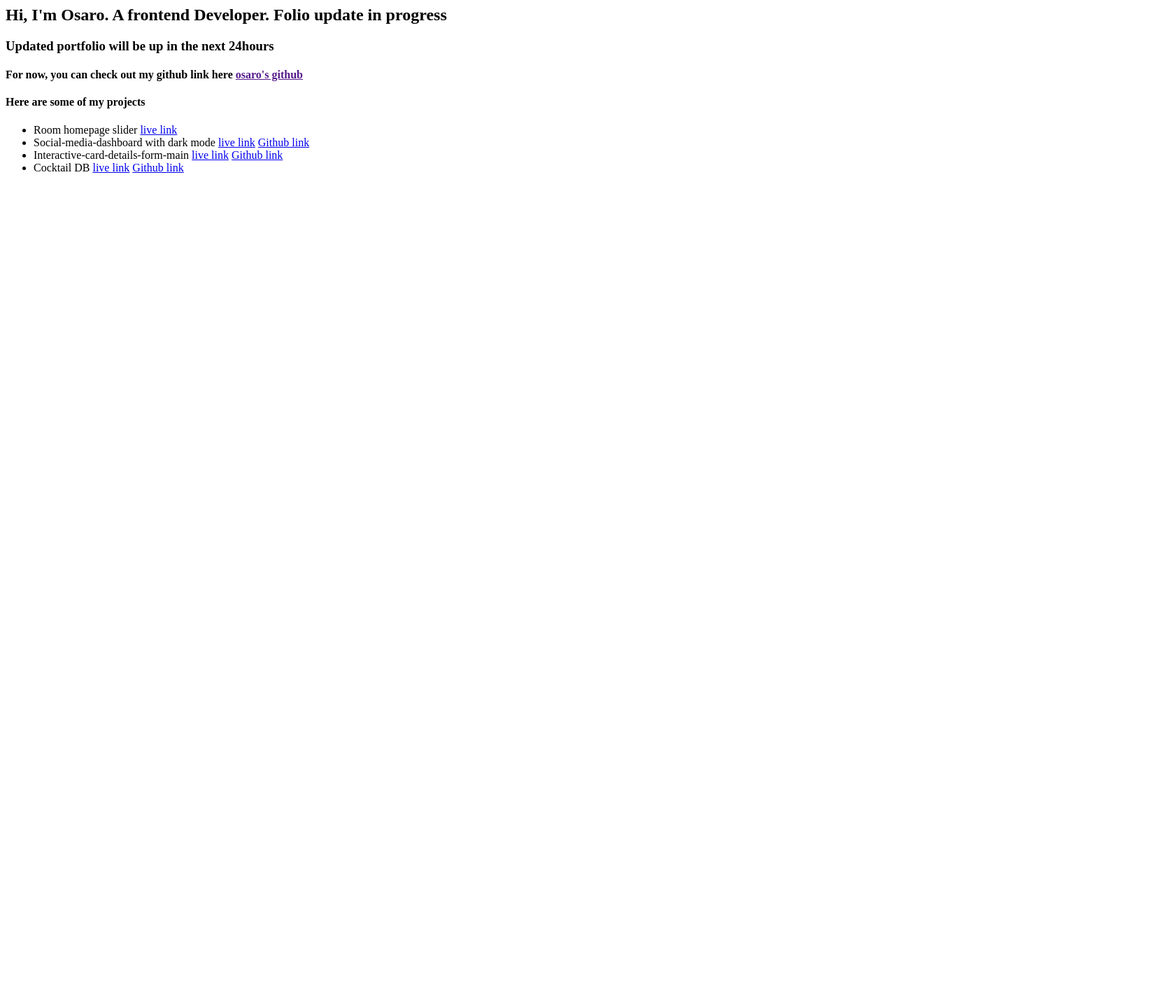
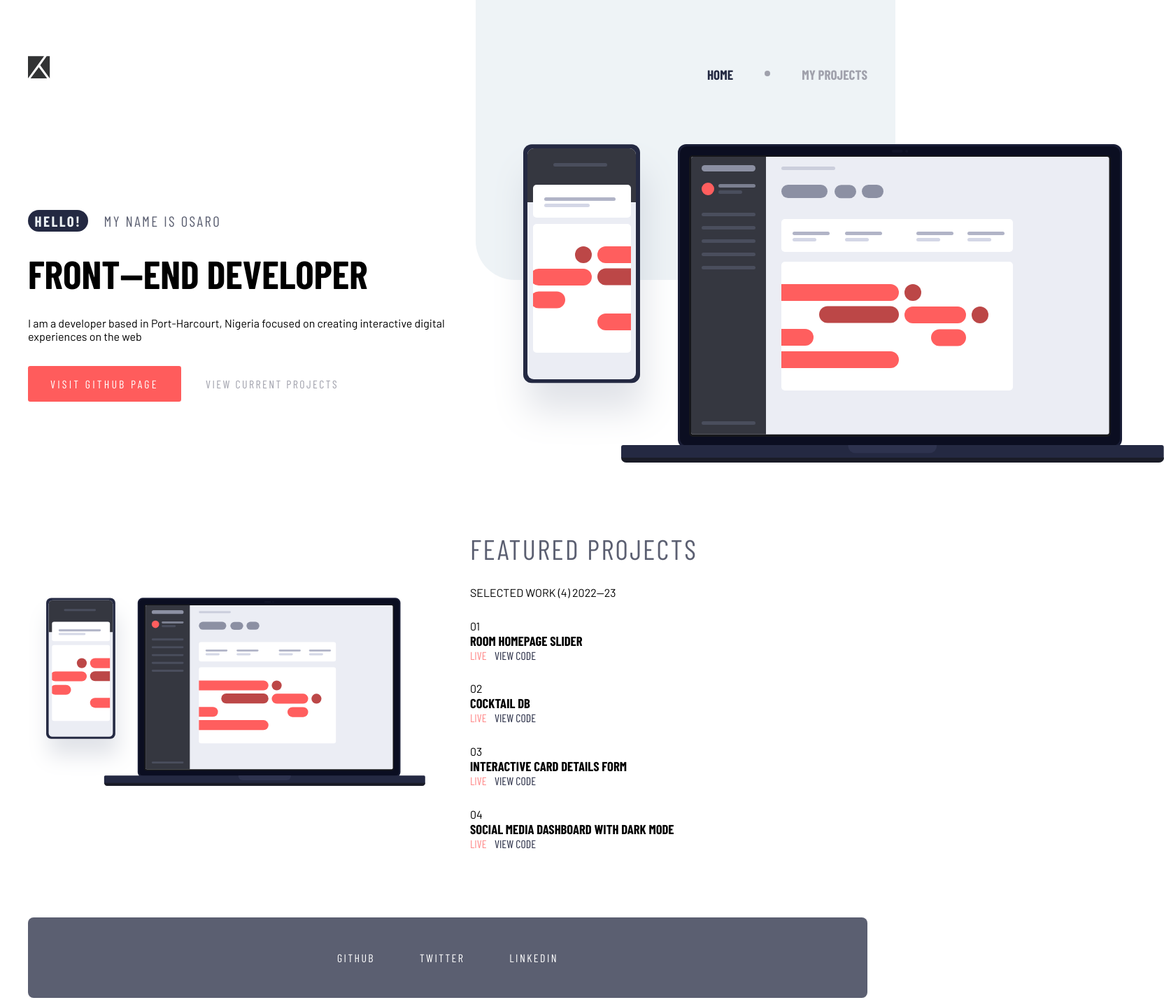
Before and after one commit to Master-Osaro/osaros-portfolio, a plain HTML site: page index.html in a window 1280 px wide. Shown: the whole page at 70% size, 1664 px wide, since content can reach past the window. Before the commit the page ends 800 px from the top, so only its background shows below. Drawn offline with nearby package versions, Linux system fonts and the light colour scheme.

Commit message:
Add files via upload

```diff
--- /dev/null
+++ b/css/style.css
@@ -0,0 +1,308 @@
+*{
+    margin: 0;
+    padding: 0;
+    box-sizing: border-box;
+}
+:root{
+    /* ## Colors */
+
+    /* ### Primary */
+
+    --red: hsl(0, 100%, 68%);
+    --lighter-red: hsl(0, 100%, 77%);
+
+    /* ### Neutral */
+
+    --very-dark-Blue: hsl(230, 29%, 20%);
+    --dark-grayish-Blue: hsl(230, 11%, 40%);
+    --grayish-Blue: hsl(235, 7%, 65%);
+    --light-grayish-Blue: hsl(207, 33%, 95%);
+    --white: hsl(0, 0%, 100%);
+
+    /* ## Typography */
+
+    /* ### Body Copy */
+
+    --font-size: 18px;
+    --font-barlow:  'Barlow', sans-serif;
+    --font-barlow-semi-condensed:  'Barlow Condensed', sans-serif;
+}
+
+html{
+    scroll-behavior: smooth;
+}
+
+body{
+    font-family: var(--font-barlow);
+    display: flex;
+    flex-direction: column;
+    align-items: center;
+    position: relative;
+    padding: 1rem;
+    overflow-x: hidden;
+}
+
+body::after{
+    content: " ";
+    display:  block;
+    position: absolute;
+    height: 400px;
+    width: 600px;
+    background: var(--light-grayish-Blue);
+    top: 0;
+    right: 0;
+    z-index: -1;
+    border-radius: 0 0 0 3.5rem;
+}
+
+nav, h1, h2, h3, h4, h5, h6, input,a{
+    font-family: var(--font-barlow-semi-condensed);
+    text-transform: uppercase;
+    text-decoration: none;
+}
+
+nav, .nav-list, main, .container{
+    display: flex;
+    flex-direction: row;
+}
+nav{
+    justify-content: space-between;
+    max-width: 1200px;
+    width: 100%;
+    padding: 4rem 0;
+    position: relative;
+}
+
+
+.nav-list{
+    align-items: center;
+    list-style: none;
+    gap: 1.5rem;
+    text-transform: uppercase;
+}
+
+
+.nav__ham-menu{
+    display: none;
+}
+
+.nav-list li a{
+    font-weight: 700;
+    font-size: 1.2rem;
+    color: var(--very-dark-Blue);
+}
+
+.divider__mobile{
+    display: none;
+}
+
+.login-link{
+    color: var(--grayish-Blue) !important;
+}
+
+.live-link{
+    color: var(--lighter-red);
+}
+.code-link{
+    margin-left: 0.5rem;
+    color: var(--very-dark-Blue);
+}
+
+.logo{
+    max-width: 32px;
+    max-height: 32px;
+}
+#menu__checkbox{
+        display: none;
+    }
+main{
+    flex-direction: column;
+}
+main, .container{
+    align-items: center;
+    justify-content: center;
+    max-width: 1200px;
+    width: 100%;
+}
+.container:not(:first-child){
+    padding: 6rem 0;
+}
+
+
+.content__wrapper{
+    flex: 1;
+    display: flex;
+    flex-direction: column;
+    gap: 1.8rem;
+    width: 100%;
+}
+
+.content__wrapper h1{
+    font-size: 3.5rem;
+}
+.content__wrapper--featured h2{
+    font-size: 2.5rem !important;
+    font-weight: 700;
+}
+.content__wrapper h2{
+    color: var(--dark-grayish-Blue);
+    font-weight: 400;
+    letter-spacing: 0.15rem;
+    font-size: 1.3rem;
+}
+.content__wrapper span{
+    color: var(--light-grayish-Blue);
+    background: var(--very-dark-Blue);padding: 0.2rem 0.6rem;
+    border-radius: 1rem;
+    margin-right: 1rem;
+    font-weight: 700;
+    letter-spacing: unset;
+}
+
+.content__wrapper-btn {
+    padding: 1rem 2rem;
+    background: none;
+    border: none;
+    cursor: pointer;
+    color: var(--grayish-Blue);
+}
+.content__wrapper-btn--primary {
+    background: var(--red);
+    color: var(--white);
+    border: none;
+    border-radius: 0.2rem;
+    letter-spacing: 0.2rem;
+}
+.content__wrapper-btn--primary:hover {
+    background: var(--lighter-red);
+}
+.content__wrapper-btn--secondary{
+letter-spacing: 0.15rem;
+}
+
+.content__wrapper-btns--main{
+    margin-top: 1.25rem;
+}
+
+.illustration__wrapper{
+    flex: 1;
+    width: 50%;
+}
+.illustration__wrapper img {
+    height: 100%;
+    margin-left: 4rem;
+}
+
+.illustration__wrapper--left{
+    margin-left: 0;
+    margin-right: 4rem;
+    width: 100%;
+}
+.illustration__wrapper--left img{
+    margin-left: 0;
+    margin-right: 4rem;
+    width: 100%;
+}
+
+@media only screen and (max-width: 576px) {
+    body{
+        display: block;
+    }
+
+    body::after{
+        height: 300px;
+        width: 225px;
+        border-radius: 0 0 0 3.5rem;
+    }
+    main, .container{
+        flex-direction: column-reverse;
+        gap: 3rem;
+    }
+
+
+    .nav__ham-menu{
+        display: block;
+        height: 24px;
+        width: 24px;
+        background: url(../images/icon-hamburger.svg) no-repeat;
+
+    }
+
+    .nav-list__wrapper{
+        width: 100%;
+        position: absolute;
+        top: 8.5rem;
+        background: var(--white);
+        padding: 1.8rem;
+        box-shadow: 2px 6px 15px 2px rgba(0, 0, 0, 0.3);
+        border-radius: 0.2rem;
+        display: none;
+    }
+
+    .divider__desktop{
+        display: none;
+    }
+    .divider__mobile{
+        display: block;
+        border-top: 0;
+        border-left: 0;
+        border-right: 0;
+        border-bottom: 1px solid var(--grayish-Blue);
+    }
+
+    /**CSS Mobile menu - has to be a sibling **/
+
+    #menu__checkbox:checked ~ .nav-list__wrapper{
+        display:block;
+    }
+
+    #menu__checkbox:checked ~ label .nav__ham-menu{
+        background: url(../images/icon-close.svg) no-repeat;
+    }
+
+
+    .nav-list{
+        flex-direction: column;
+    }
+
+    .nav-list li{
+        width: 100%;
+        text-align: center;
+    }
+
+    .illustration__wrapper{
+        flex: 1;
+        width: 100%;
+    }
+
+    .illustration__wrapper img{
+       object-fit: cover;
+       width: 100%;
+
+    }
+
+    .illustration__wrapper--left{
+        width: 100%;
+    }
+
+
+
+
+
+    .content__wrapper{
+        width: 100%;
+
+    }
+
+
+}
+
+
+.footer{
+    background-color: var(--dark-grayish-Blue);
+    padding: 2rem !important;
+    border-radius: 0.5rem;
+}
+.footer .content__wrapper-btn--secondary{
+    color: var(--white);
+}
--- a/index.html
+++ b/index.html
@@ -1,11 +1,127 @@
-<h2>Hi, I'm Osaro. A frontend Developer. Folio update in progress</h2>
-<h3>Updated portfolio will be up in the next 24hours</h3>
-<h4>For now, you can check out my github link here <a href="">osaro's github</a><h4>
-<h4>Here are some of my projects</h4>
-<ul>
-<li>Room homepage slider <a href="https://room-homepage-react-o.netlify.app/">live link</a></li>
-<li>Social-media-dashboard with dark mode <a href="https://social-media-dashboard-o.netlify.app/">live link</a> <a href="https://github.com/Master-Osaro/32_social-media-dashboard-with-theme-switcher">Github link</a> </li>
-<li>Interactive-card-details-form-main <a href="https://interactive-card-form-o.netlify.app/">live link</a> <a href="https://github.com/Master-Osaro/40_interactive-card-details-form-main">Github link</a> </li>
-<li>Cocktail DB <a href="https://cocktaildbr.netlify.app/">live link</a> <a href="https://github.com/Master-Osaro/CocktailDB">Github link</a> </li>
+<!DOCTYPE html>
+<html lang="en">
+<head>
+  <meta charset="UTF-8">
+  <meta name="viewport" content="width=device-width, initial-scale=1.0"> <!-- displays site properly based on user's device -->
 
-</ul>
+  <link rel="preconnect" href="https://fonts.googleapis.com">
+  <link rel="preconnect" href="https://fonts.gstatic.com" crossorigin>
+  <link href="https://fonts.googleapis.com/css2?family=Barlow&family=Barlow+Condensed:wght@400;700&display=swap" rel="stylesheet">
+  <link rel="icon" type="image/png" sizes="32x32" href="./images/favicon-32x32.png">
+  <link rel="stylesheet" href="css/style.css">
+  <title>Project tracking intro component | Frontend Mentor </title>
+</head>
+<body>
+  <nav>
+      <img src="images/logo.svg" alt="Company Logo" class="logo">
+      <input type="checkbox" id="menu__checkbox">
+      <label for="menu__checkbox">
+        <div class="nav__ham-menu"></div>
+      </label>
+
+      <div class="nav-list__wrapper">
+        <ul class="nav-list">
+          <li><a href="">Home</a></li>
+          <li>
+            <div class="divider">
+              <svg height="50" width="50" class="divider__desktop">
+                <circle r="4" stroke="black" stroke-width="0" fill="#a0a1ac" cx="25" cy="25"></circle>
+                <!--  Sorry, your browser does not support inline SVG.   -->
+              </svg>
+              <hr class="divider__mobile">
+            </div>
+
+          </li>
+          <li><a href="#projects" class="login-link">My Projects</a></li>
+        </ul>
+      </div>
+  </nav>
+  <main>
+    <div class="container">
+      <section class="content__wrapper">
+        <h2><span> Hello!</span> my name is Osaro</h2>
+        <h1>FRONT—END DEVELOPER</h1>
+        <p>I am a developer based in Port-Harcourt, Nigeria focused on creating interactive digital experiences on the web</p>
+        <div class="content__wrapper-btns content__wrapper-btns--main">
+          <a href="https://github.com/Master-Osaro" class="content__wrapper-btn  content__wrapper-btn--primary" >Visit Github Page</a>
+          <a href="#projects" type="button" class="content__wrapper-btn  content__wrapper-btn--secondary">View Current  Projects</a>
+        </div>
+      </section>
+      <div class="illustration__wrapper">
+        <img src="images/illustration-devices.svg" alt="">
+      </div>
+    </div>
+    <div class="container">
+      <div class="illustration__wrapper illustration__wrapper--left">
+        <img src="images/illustration-devices.svg" alt="">
+      </div>
+      <section class="content__wrapper content__wrapper--featured" id="projects">
+        <h2>Featured projects</h2>
+        <p>SELECTED WORK (4)
+          2022—23</p>
+        <div class="content__wrapper-btns">
+          <div class="project project-1">
+            <div class="project__number">01</div>
+            <div class="project__content">
+              <h3>Room homepage slider</h3>
+              <p></p>
+              <div class="project__content-btns">
+                <a class="live-link" href="https://room-homepage-react-o.netlify.app/">live</a>
+                <a class="code-link" href="https://github.com/Master-Osaro/47-room-homepage-react">view code</a>
+              </div>
+            </div>
+          </div>
+        </div>
+        <div class="content__wrapper-btns">
+          <div class="project project-1">
+            <div class="project__number">02</div>
+            <div class="project__content">
+              <h3>Cocktail DB</h3>
+              <p></p>
+              <div class="project__content-btns">
+                <a class="live-link" href="https://cocktaildbr.netlify.app/">live</a>
+                <a class="code-link" href="https://github.com/Master-Osaro/CocktailDB">view code</a>
+              </div>
+            </div>
+          </div>
+        </div>
+        <div class="content__wrapper-btns">
+          <div class="project project-1">
+            <div class="project__number">03</div>
+            <div class="project__content">
+              <h3>Interactive card details form</h3>
+              <p></p>
+              <div class="project__content-btns">
+                <a class="live-link" href="https://interactive-card-form-o.netlify.app/">live</a>
+                <a class="code-link" href="https://github.com/Master-Osaro/40_interactive-card-details-form-main">view code</a>
+              </div>
+            </div>
+          </div>
+        </div>
+        <div class="content__wrapper-btns">
+          <div class="project project-1">
+            <div class="project__number">04</div>
+            <div class="project__content">
+              <h3>Social media dashboard with dark mode</h3>
+              <p></p>
+              <div class="project__content-btns">
+                <a class="live-link" href="https://social-media-dashboard-o.netlify.app/">live</a>
+                <a class="code-link" href="https://github.com/Master-Osaro/32_social-media-dashboard-with-theme-switcher">view code</a>
+              </div>
+            </div>
+          </div>
+        </div>
+      </section>
+    </div>
+    <div class="container footer">
+      <a href="https://github.com/Master-Osaro" class="content__wrapper-btn  content__wrapper-btn--secondary" >Github</a>
+          <a href="https://twitter.com/iyoha_osaro/" type="button" class="content__wrapper-btn  content__wrapper-btn--secondary">Twitter</a>
+          <a href="https://www.linkedin.com/in/osaro-iyoha-b90703132/" type="button" class="content__wrapper-btn  content__wrapper-btn--secondary">LinkedIn</a>
+    </div>
+
+  </main>
+
+  <footer>
+  </footer>
+</body>
+</html>
```
Also changed, not shown: design/active-states.jpg (added), design/desktop-design.jpg (added), design/desktop-preview.jpg (added), design/mobile-design.jpg (added), design/mobile-navigation.jpg (added), images/favicon-32x32.png (added), images/icon-close.svg (added), images/icon-hamburger.svg (added), images/illustration-devices.svg (added), images/logo.svg (added), 3 other files.
